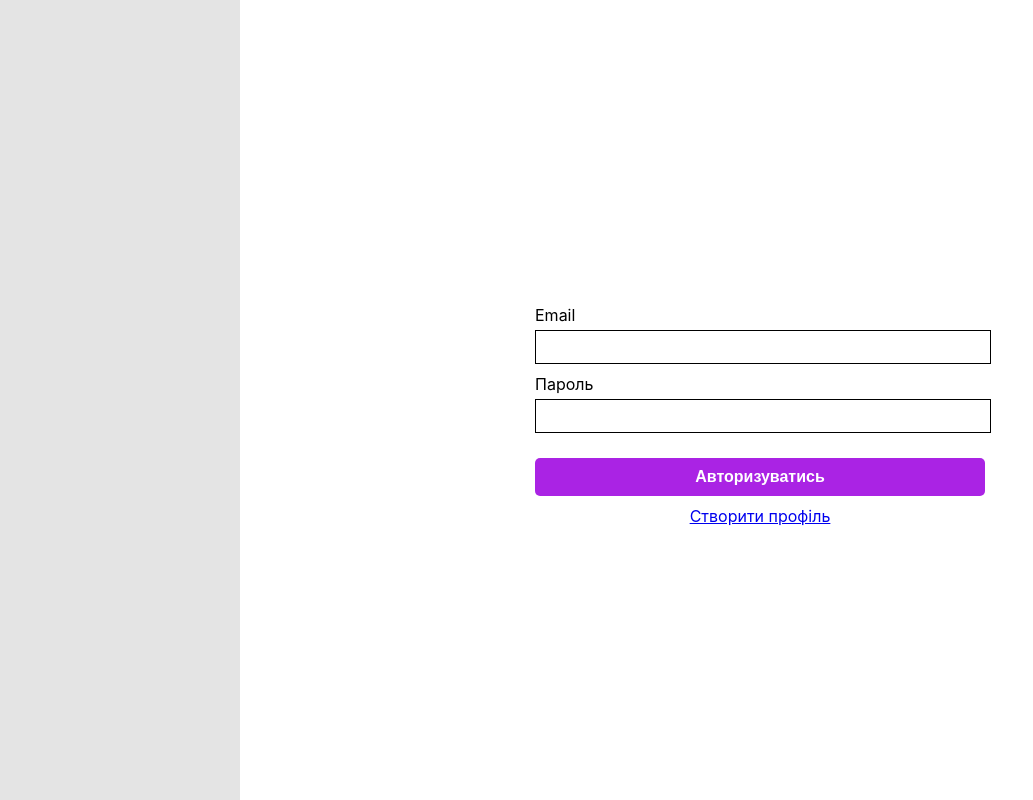
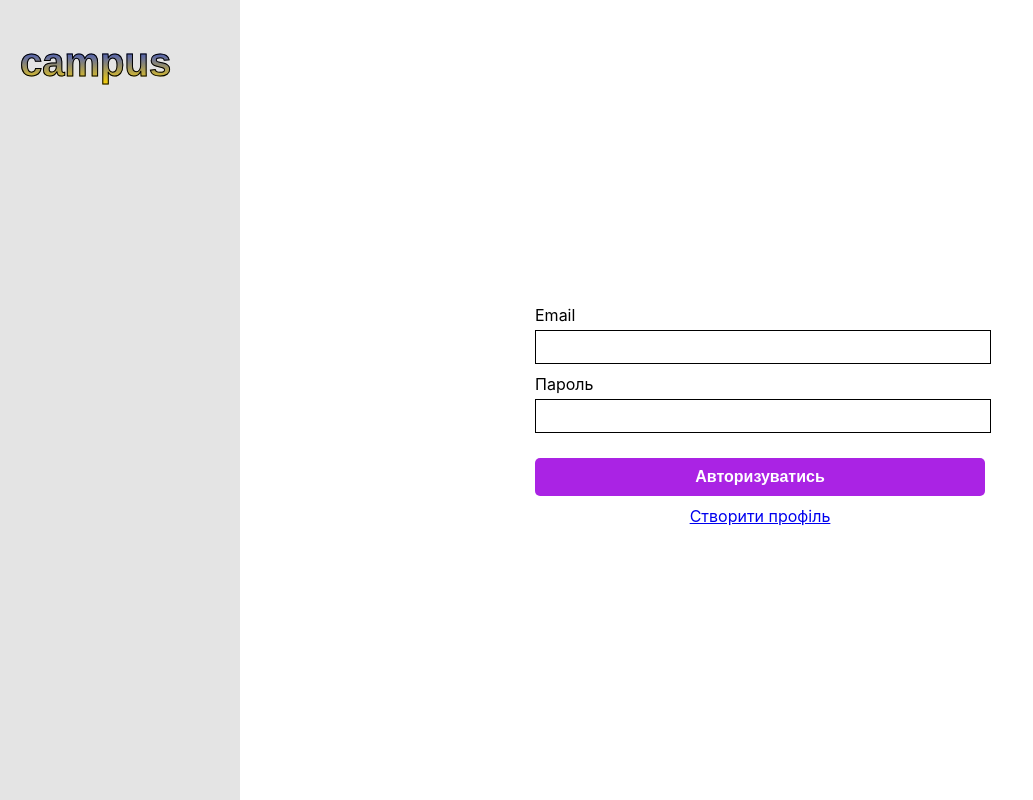
Before and after one commit to frolkin28/int20h_offline, a React (Create React App) app in the folder frontend/: page / in a window 1280 px wide. Shown: the whole page, without its empty margins (0-1033 px from the left). Built offline with nearby package versions, Linux system fonts and the light colour scheme.

Commit message:
added_logo

```diff
--- a/frontend/src/components/Navbar/Navbar.module.css
+++ b/frontend/src/components/Navbar/Navbar.module.css
@@ -1,3 +1,22 @@
+.linkLogo {
+  display: block;
+  position: absolute;
+  top: 0;
+  align-items: center;
+  text-decoration: none;
+}
+
+.logo{
+  background-clip: text;
+  background: linear-gradient(180deg, rgba(0, 41, 255, 0.99) 0%, #ffd600 100%);
+  font-family: "Lohit Tamil", sans-serif;
+  font-size: 40px;
+  font-weight: bold;
+  -webkit-background-clip: text;
+  -webkit-text-fill-color: transparent;
+  -webkit-text-stroke: 1px black;
+}
+
 ul {
   list-style-type: none;
   margin: 0;
--- a/frontend/src/components/Navbar/Navbar.tsx
+++ b/frontend/src/components/Navbar/Navbar.tsx
@@ -3,6 +3,7 @@ import { Link as RouterLink } from 'react-router-dom'
 import styles from './Navbar.module.css'
 import { AuthContext } from '../../AuthContext'
 import { UserRole } from '../../types'
+import { link } from 'fs'
 
 export const Navbar = () => {
   const { user } = useContext(AuthContext)
@@ -38,6 +39,9 @@ export const Navbar = () => {
 
   return (
     <div className={styles.container}>
+       <RouterLink to="/" className={styles.linkLogo}>
+          <p className={styles.logo}>campus</p>
+        </RouterLink>
       <ul>{links}</ul>
     </div>
   )
```
